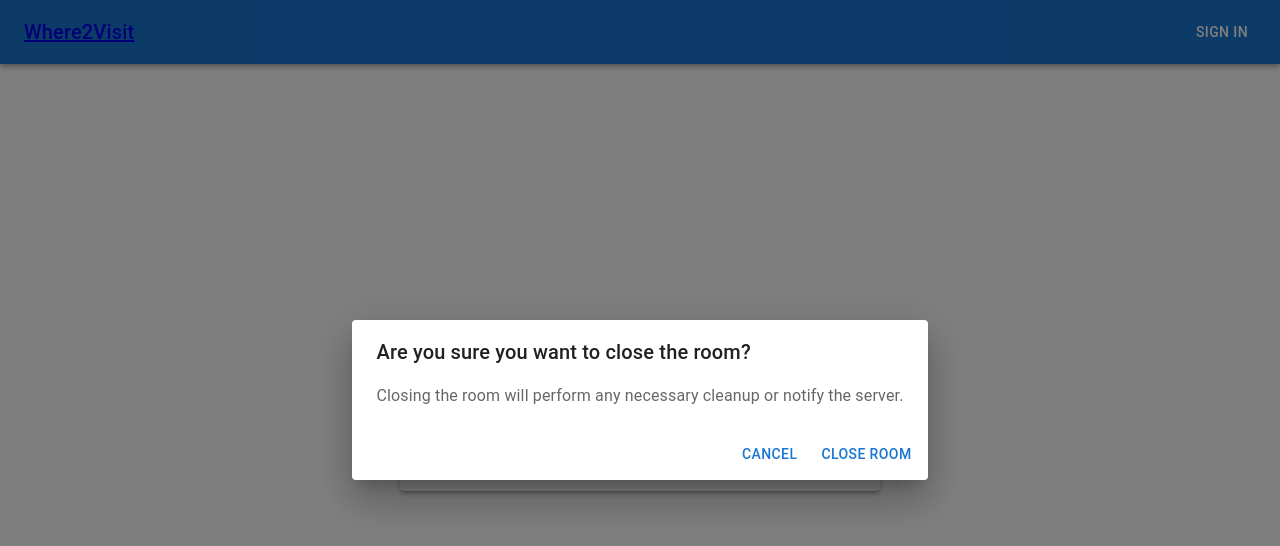
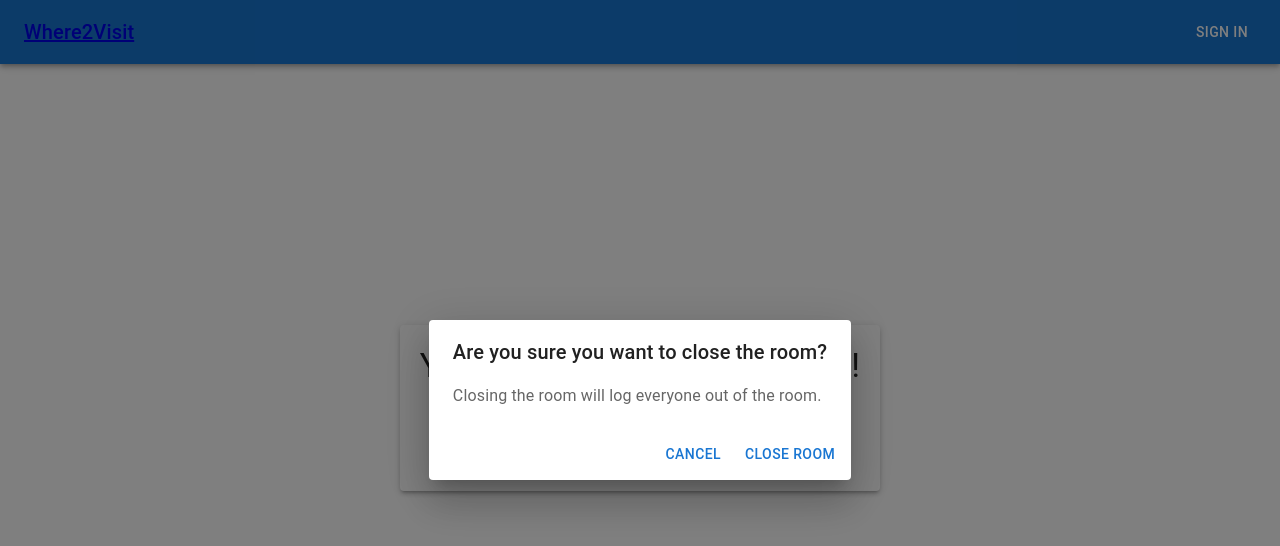
Before and after one commit to kesia-dev/where2visit, a React (Create React App) app in the folder frontend/: page /create-room/1 in a window 1280 px wide. Both pictures are taken after a click on the button "CLOSE ROOM". Shown: the top 546 px of the page. Built offline with nearby package versions, Linux system fonts and the light colour scheme.

Commit message:
modify create room

```diff
--- a/frontend/src/component/RoomInfo.js
+++ b/frontend/src/component/RoomInfo.js
@@ -79,7 +79,7 @@ const RoomInfo = () => {
         <DialogTitle id="alert-dialog-title">{"Are you sure you want to close the room?"}</DialogTitle>
         <DialogContent>
           <DialogContentText id="alert-dialog-description">
-            Closing the room will perform any necessary cleanup or notify the server.
+            Closing the room will log everyone out of the room.
           </DialogContentText>
         </DialogContent>
         <DialogActions>
```
